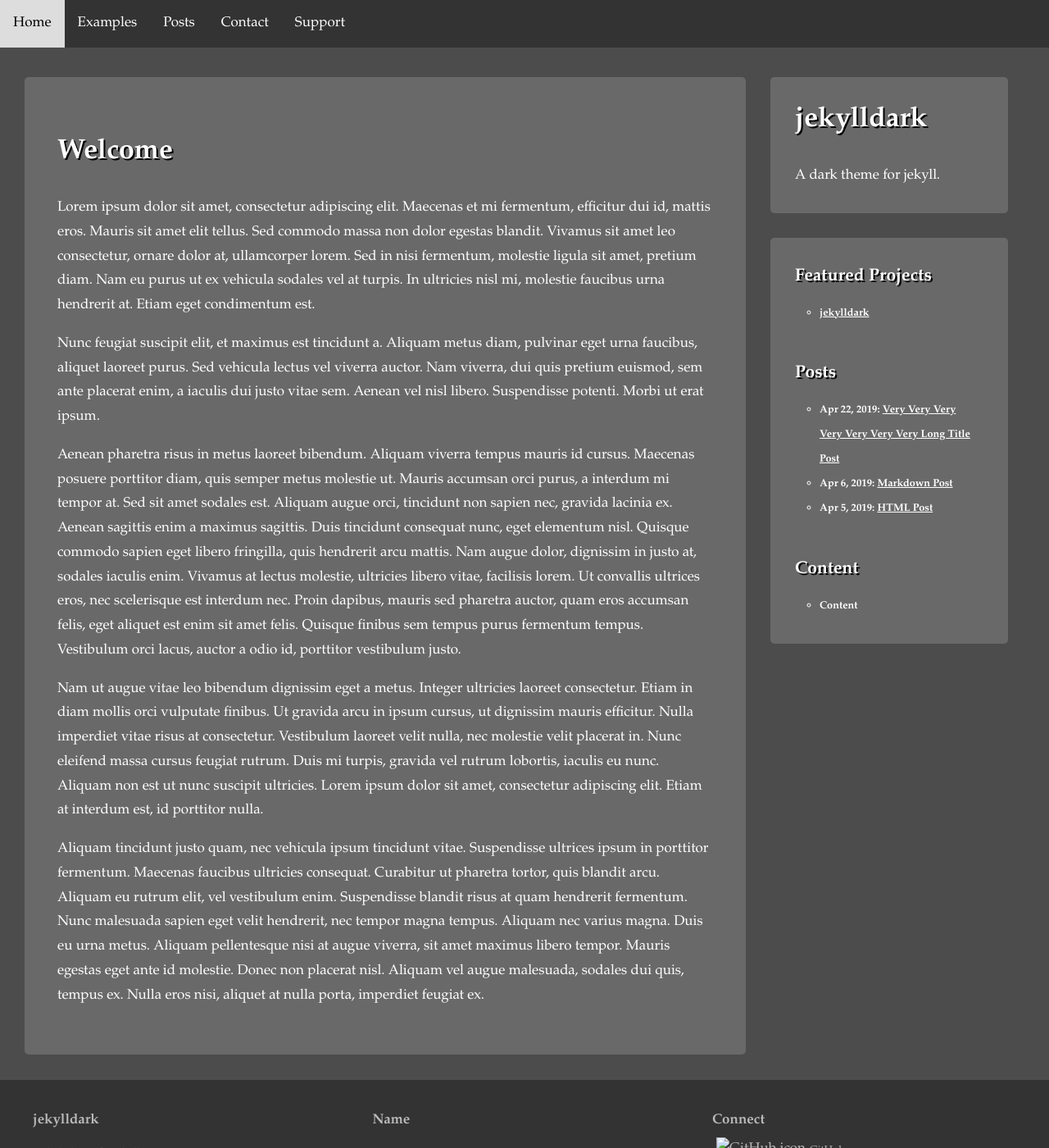
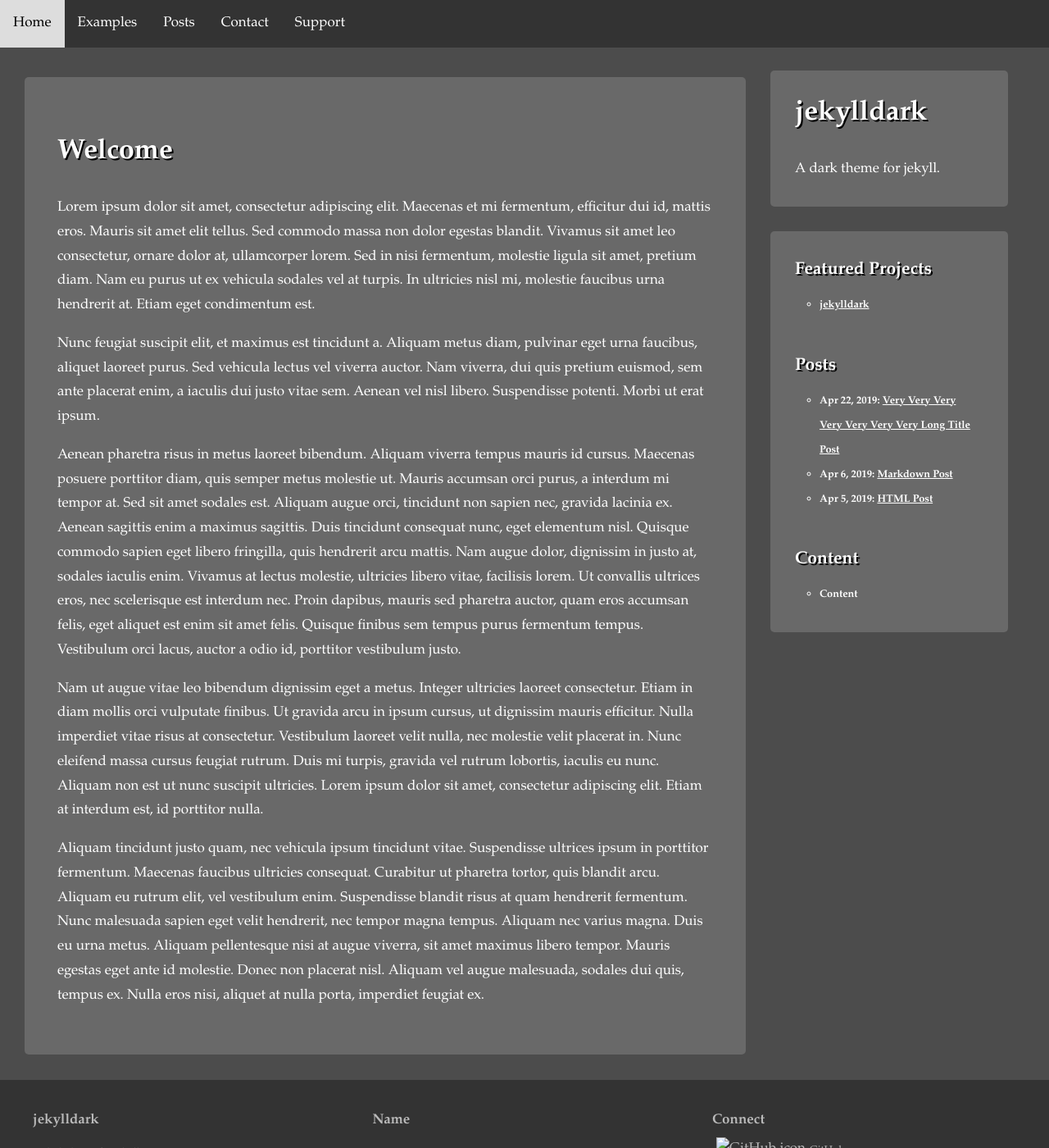
Before and after one commit to sutterj/jekylldark, a Jekyll site: the page built from index.html, in a window 1280 px wide and 1400 px high. Shown: the whole window at 82% size. Built offline with Jekyll 4.4.1, drawn with Linux system fonts in a browser that asks for light colours; nearby versions of some CDN libraries.

Commit message:
Update _sidebar.scss

```diff
--- a/_sass/components/_sidebar.scss
+++ b/_sass/components/_sidebar.scss
@@ -2,14 +2,14 @@
   background-color: #696969;
   border-radius: 5px;
   line-height: 0;
-  margin: 30px 30px 84px 30px;
+  margin: 30px 30px 31px 30px;
   padding: 20px 30px 0 30px;
 }
 
 .site-title {
   background-color: #696969;
   border-radius: 5px;
-  margin: 84px 30px 0 30px;
+  margin: 76px 30px 0 30px;
   padding: 1px 30px 0 30px;
 }
 
@@ -20,7 +20,7 @@
 
 .sidebar-list {
   list-style-type: circle;
-  margin: 30px 0 0 20px;
+  margin: 0 0 0 20px;
   padding: 0 0 0 10px;
 }
 
```
